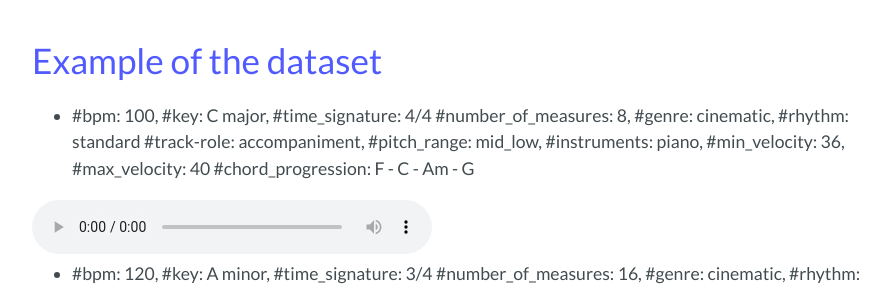
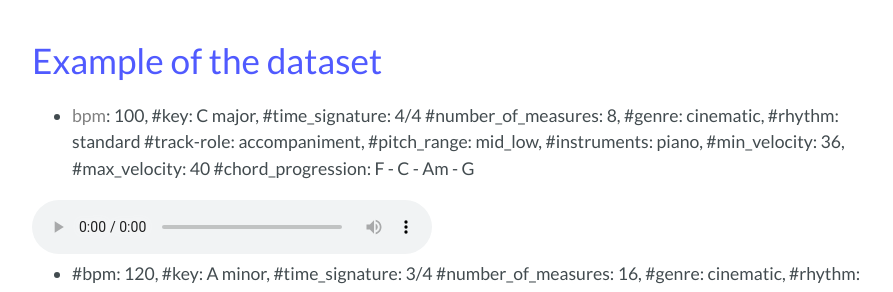
Before and after one commit to POZAlabs/ComMU, a Jekyll site: the page built from index.md, in a window 1280 px wide and 900 px high, scrolled down 1115 px. Shown: the part 155-447 px from the top of the window, without its empty margins (192-1085 px from the left). Built offline with Jekyll 4.4.1, drawn with Linux system fonts in a browser that asks for light colours; our own code applies the rules of GitHub Pages for plain Markdown files.

Commit message:
Update index.md

```diff
--- a/index.md
+++ b/index.md
@@ -11,7 +11,7 @@ ComMU has 11,144 MIDI samples that consist of short note sequences created by pr
 
 # Example of the dataset
 
-- #bpm: 100, #key: C major, #time_signature: 4/4 #number_of_measures: 8, #genre: cinematic, #rhythm: standard #track-role: accompaniment, #pitch_range: mid_low, #instruments: piano, #min_velocity: 36, #max_velocity: 40
+- <span style="color: #808080">bpm</span>: 100, #key: C major, #time_signature: 4/4 #number_of_measures: 8, #genre: cinematic, #rhythm: standard #track-role: accompaniment, #pitch_range: mid_low, #instruments: piano, #min_velocity: 36, #max_velocity: 40
 #chord_progression: F - C - Am - G
 <audio controls style="width: 400px;">
   <source src="./assets/example_data/1.wav" type="audio/mpeg">
```
